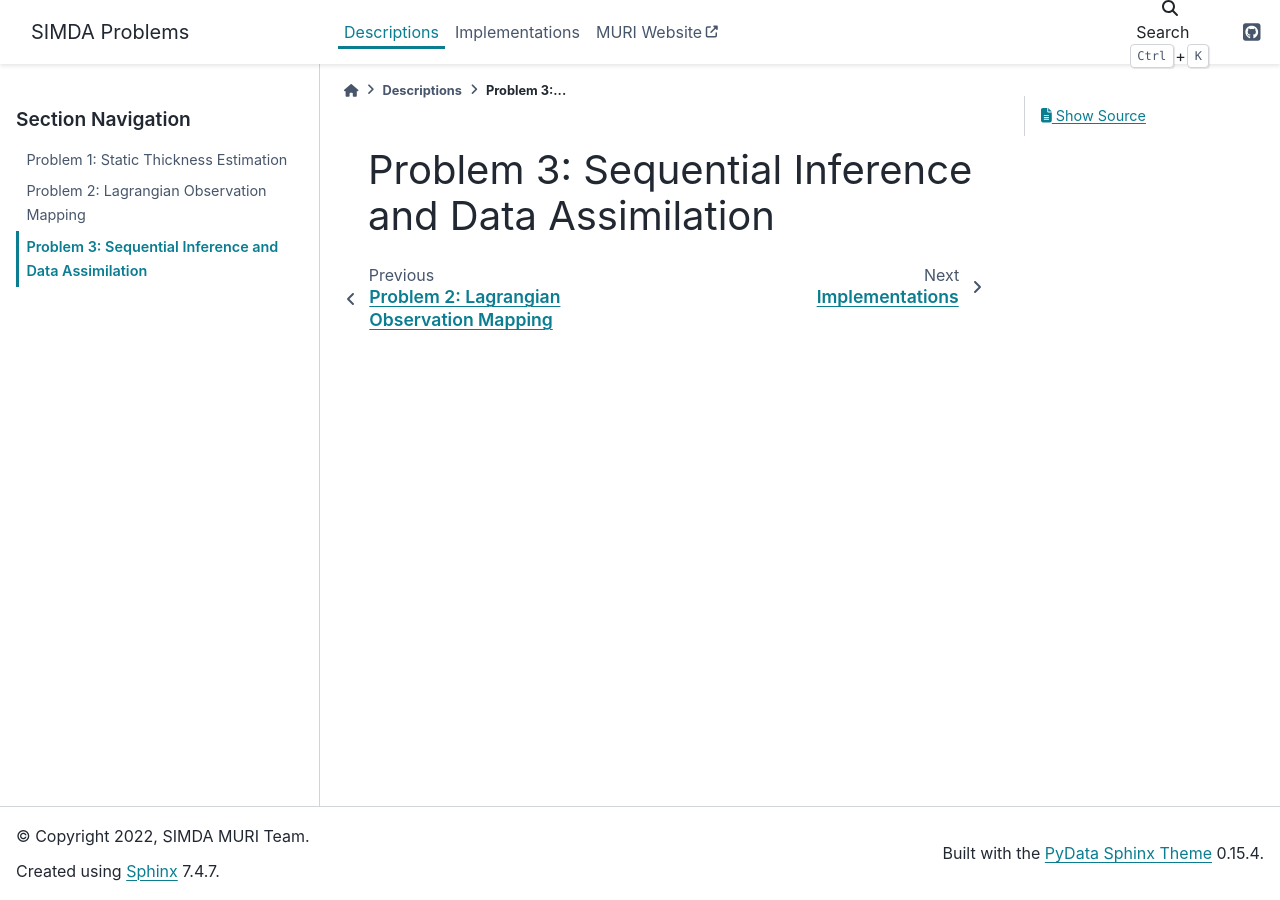
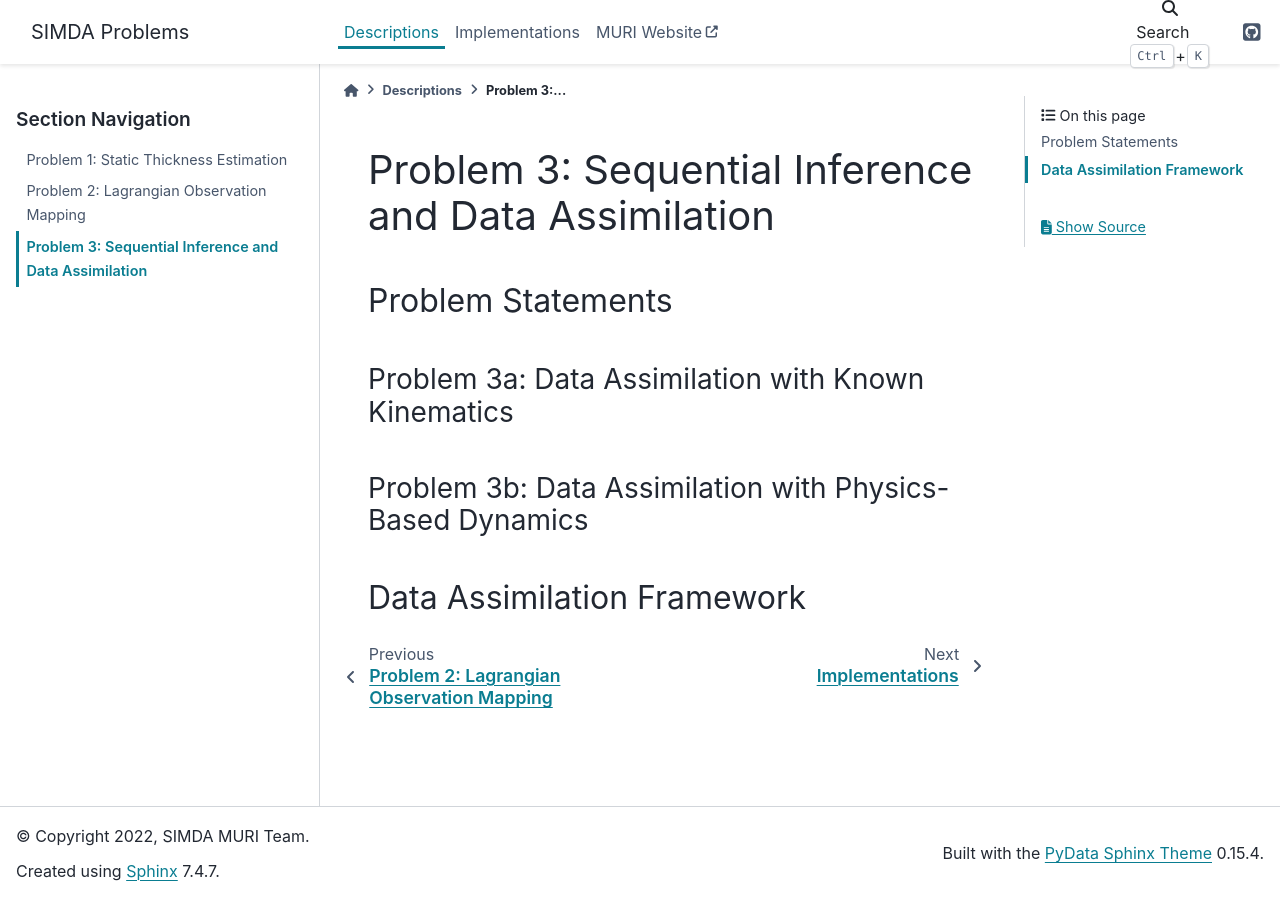
Before and after one commit to simda-muri/challenges, a Sphinx documentation site: the page built from docs/source/descriptions/problem3.rst, in a window 1280 px wide. Built offline with Sphinx 7.4.7 and the PyData theme 0.15.4, drawn with Linux system fonts in a browser that asks for light colours.

Commit message:
problem 3 initial commit

```diff
--- a/docs/source/descriptions/problem3.rst
+++ b/docs/source/descriptions/problem3.rst
@@ -3,3 +3,19 @@
 ======================================================
 Problem 3: Sequential Inference and Data Assimilation
 ======================================================
+
+------------------------------------------------------
+Problem Statements
+------------------------------------------------------
+
+^^^^^^^^^^^^^^^^^^^^^^^^^^^^^^^^^^^^^^^^^^^^^^^^^^^^^^
+Problem 3a: Data Assimilation with Known Kinematics
+^^^^^^^^^^^^^^^^^^^^^^^^^^^^^^^^^^^^^^^^^^^^^^^^^^^^^^
+
+^^^^^^^^^^^^^^^^^^^^^^^^^^^^^^^^^^^^^^^^^^^^^^^^^^^^^^^^^^
+Problem 3b: Data Assimilation with Physics-Based Dynamics
+^^^^^^^^^^^^^^^^^^^^^^^^^^^^^^^^^^^^^^^^^^^^^^^^^^^^^^^^^^
+
+------------------------------------------------------
+Data Assimilation Framework
+------------------------------------------------------
```
